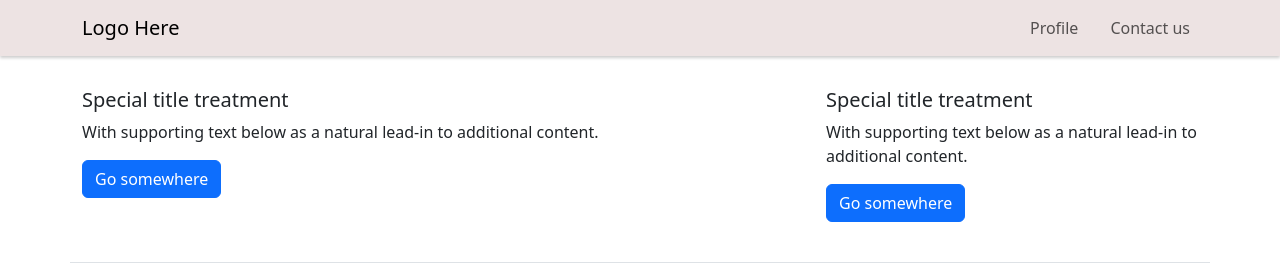
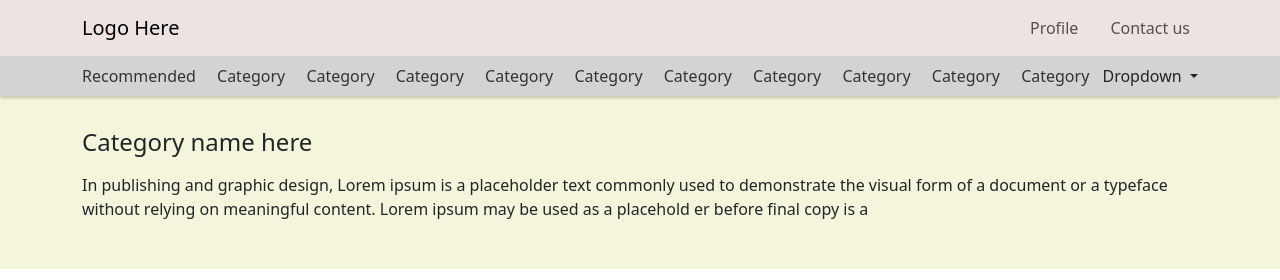
Before and after one commit to ajaygupta74/ecommerce, a Django app: page / in a window 1280 px wide. Shown: the top 280 px of the page. Run offline with Django 3.2, Linux system fonts and the light colour scheme.

Commit message:
second commit

```diff
--- a/project2/settings.py
+++ b/project2/settings.py
@@ -146,3 +146,9 @@ CKEDITOR_CONFIGS = {
         'toolbar': 'Basic',
     },
 }
+
+AUTHENTICATION_BACKENDS = [
+    'users.backends.EmailAuthentication',
+    'users.backends.PhoneAuthentication',
+]
+AUTH_USER_MODEL = 'users.User'
--- /dev/null
+++ b/static/css/style.css
@@ -0,0 +1,26 @@
+.navbar-toggler-icon {
+    background-color: #333;
+    width: 25px;
+    height: 3px;
+}
+
+@media (max-width: 991.98px) {
+    .navbar-toggler {
+        border: none;
+        background-color: transparent;
+    }
+}
+#category_list{
+    box-shadow: 0px 2px 3px rgba(0, 0, 0, 0.2);
+    background-color: lightgray;
+}
+.category_item_link {
+    color: #303438;
+    text-decoration: none;
+}
+.category_item_link:hover{
+    color: blue;
+}
+.category_list_item {
+    list-style: none;
+}
--- a/templates/base.html
+++ b/templates/base.html
@@ -13,12 +13,21 @@
     <title>{% block title %}Title here{% endblock title %}</title>
     {% block static_files %}
     <link href="https://cdn.jsdelivr.net/npm/bootstrap@5.3.0/dist/css/bootstrap.min.css" rel="stylesheet">
+	<link rel="stylesheet" href="{% static 'css/style.css' %}">
     {% endblock static_files %}
 </head>
 
 <body>
 {% block header_content %}
 {% include 'navbar.html' %}
+<div id="banner_content" class="container-expand-lg mt-0" style="background-color: beige;">
+	<div class="container py-3">
+		<h4 class="my-3">Category name here</h4>
+		<p class="pb-3">In publishing and graphic design, Lorem ipsum is a placeholder text commonly used to demonstrate the visual form
+			of a document or a typeface without relying on meaningful content. Lorem ipsum may be used as a placehold
+			er before final copy is a</p>
+	</div>
+</div>
 {% endblock header_content %}
 
 {% block main_content %}
--- a/templates/home.html
+++ b/templates/home.html
@@ -1,107 +1,126 @@
 {% extends 'base.html' %}
 
 {% block main_content %}
-<style>
-.product_list_item:hover{
-    cursor: pointer;
-}
-</style>
-
-
-{% block banner %}
-
-<div class="row container-lg mx-auto my-3 pb-4  border-bottom">
-  <div class="col-sm-8 p-0">
-    <div class="card border-0">
-      <div class="card-body px-0">
-        <h5 class="card-title">Special title treatment</h5>
-        <p class="card-text">With supporting text below as a natural lead-in to additional content.</p>
-        <a href="#" class="btn btn-primary">Go somewhere</a>
-      </div>
-    </div>
-  </div>
-  <div class="col-sm-4 p-0 d-none d-md-block">
-    <div class="card border-0">
-      <div class="card-body px-0">
-        <h5 class="card-title">Special title treatment</h5>
-        <p class="card-text">With supporting text below as a natural lead-in to additional content.</p>
-        <a href="#" class="btn btn-primary">Go somewhere</a>
-      </div>
-    </div>
-  </div>
-</div>
-{% endblock banner %}
-
-<div class="card text-center border-0">
-  <div class="card-body">
-    <h5 class="card-title">Special title treatment</h5>
-    <p class="card-text">With supporting text below as a natural lead-in to additional content.</p>
-  </div>
-</div>
-
-
-<div class="container-lg mt-3">
-    <div class="row">
-      <div class="col-md-3">
-        <!-- Left Menu 1 -->
-        <div class="bg-light" style="border-right: 1px solid #ede3e3">
-            <h6 class="mb-3">Available Catrgories</h6>
-            <button class="btn btn-outline m-1" style="border: 1px solid #ede3e3;">Testing 133 esting 133esting 133</button>
-            <button class="btn btn-outline m-1" style="border: 1px solid #ede3e3;">Testing 133</button>
-            <button class="btn btn-outline m-1" style="border: 1px solid #ede3e3;">Testing 133</button>
-            <button class="btn btn-outline m-1" style="border: 1px solid #ede3e3;">Testing 133</button>
-            <button class="btn btn-outline m-1" style="border: 1px solid #ede3e3;">Testing 133</button>
-            <button class="btn btn-outline m-1" style="border: 1px solid #ede3e3;">Testing 133</button>
+<section class="section-padding-home pt-0">
+  <div class="container my-5">
+    <div class="row justify-content-between">
+      <!-- for loop for product list -->
+        <div class="col-sm-6 card mb-3 px-0" style="max-width: 400px;">
+          <div class="row g-0">
+            <div class="col-md-4">
+              <img src="https://encrypted-tbn0.gstatic.com/images?q=tbn:ANd9GcTim3lLOH1YXW2qgM9-4bgCv_J52nl3a4bIJw&usqp=CAU" class="img-fluid rounded-start" alt="...">
+            </div>
+            <div class="col-md-8">
+              <div class="card-body">
+                <h5 class="card-title">Product title</h5>
+                <p class="card-text">This is a wider card with supporting text below as a natu</p>
+                <p class="card-text mb-0">Starting From - Rs.300 <del>Rs.500</del></p>
+                <p class="card-text"><small class="text-muted">Total Purchased - 23903</small></p>
+              </div>
+            </div>
+          </div>
         </div>
-      </div>
-
-        <div class="col-md-9">
-            <h6 class="mb-3">Provided Services</h6>
-            <div class="row justify-content-between">
-                <div class="card col-lg-3 p-0 mb-5 mx-1 product_list_item border-0 text-center" style="width: 18rem">
-                    <img width="100px" src="https://cdn.cp.adobe.io/content/2/rendition/2e009293-611c-49ae-abaa-fab4e152bb33/artwork/47e419a1-3a08-4b38-b76a-6ae7fdd979d9/version/0/format/jpg/dimension/width/size/400" class="card-img-top" alt="...">
-                    <div class="card-body">
-                        <p class="card-text fs-4">Title Here<br><span class="fs-5">Rs.400 <del>Rs.500</del><br>8734 Reviews</span></p>
-                    </div>
-                </div>
-                <div class="card col-lg-3 p-0 mb-5 mx-1 product_list_item border-0 text-center" style="width: 18rem">
-                    <img width="100px" src="https://cdn.cp.adobe.io/content/2/rendition/2e009293-611c-49ae-abaa-fab4e152bb33/artwork/47e419a1-3a08-4b38-b76a-6ae7fdd979d9/version/0/format/jpg/dimension/width/size/400" class="card-img-top" alt="...">
-                    <div class="card-body">
-                        <p class="card-text fs-4">Title Here<br><span class="fs-5">Rs.400 <del>Rs.500</del><br>8734 Reviews</span></p>
-                    </div>
-                </div>
-                <div class="card col-lg-3 p-0 mb-5 mx-1 product_list_item border-0 text-center" style="width: 18rem">
-                    <img width="100px" src="https://cdn.cp.adobe.io/content/2/rendition/2e009293-611c-49ae-abaa-fab4e152bb33/artwork/47e419a1-3a08-4b38-b76a-6ae7fdd979d9/version/0/format/jpg/dimension/width/size/400" class="card-img-top" alt="...">
-                    <div class="card-body">
-                        <p class="card-text fs-4">Title Here<br><span class="fs-5">Rs.400 <del>Rs.500</del><br>8734 Reviews</span></p>
-                    </div>
-                </div>
-                <div class="card col-lg-3 p-0 mb-5 mx-1 product_list_item border-0 text-center" style="width: 18rem">
-                    <img width="100px" src="https://cdn.cp.adobe.io/content/2/rendition/2e009293-611c-49ae-abaa-fab4e152bb33/artwork/47e419a1-3a08-4b38-b76a-6ae7fdd979d9/version/0/format/jpg/dimension/width/size/400" class="card-img-top" alt="...">
-                    <div class="card-body">
-                        <p class="card-text fs-4">Title Here<br><span class="fs-5">Rs.400 <del>Rs.500</del><br>8734 Reviews</span></p>
-                    </div>
-                </div>
-                <div class="card col-lg-3 p-0 mb-5 mx-1 product_list_item border-0 text-center" style="width: 18rem">
-                    <img width="100px" src="https://cdn.cp.adobe.io/content/2/rendition/2e009293-611c-49ae-abaa-fab4e152bb33/artwork/47e419a1-3a08-4b38-b76a-6ae7fdd979d9/version/0/format/jpg/dimension/width/size/400" class="card-img-top" alt="...">
-                    <div class="card-body">
-                        <p class="card-text fs-4">Title Here<br><span class="fs-5">Rs.400 <del>Rs.500</del><br>8734 Reviews</span></p>
-                    </div>
-                </div>
-                <div class="card col-lg-3 p-0 mb-5 mx-1 product_list_item border-0 text-center" style="width: 18rem">
-                    <img width="100px" src="https://cdn.cp.adobe.io/content/2/rendition/2e009293-611c-49ae-abaa-fab4e152bb33/artwork/47e419a1-3a08-4b38-b76a-6ae7fdd979d9/version/0/format/jpg/dimension/width/size/400" class="card-img-top" alt="...">
-                    <div class="card-body">
-                        <p class="card-text fs-4">Title Here<br><span class="fs-5">Rs.400 <del>Rs.500</del><br>8734 Reviews</span></p>
-                    </div>
-                </div>
-
-
+        <div class="col-sm-6 card mb-3 px-0" style="max-width: 400px;">
+          <div class="row g-0">
+            <div class="col-md-4">
+              <img src="https://encrypted-tbn0.gstatic.com/images?q=tbn:ANd9GcTim3lLOH1YXW2qgM9-4bgCv_J52nl3a4bIJw&usqp=CAU" class="img-fluid rounded-start" alt="...">
             </div>
+            <div class="col-md-8">
+              <div class="card-body">
+                <h5 class="card-title">Product title</h5>
+                <p class="card-text">This is a wider card with supporting text below as a natu</p>
+                <p class="card-text mb-0">Starting From - Rs.300 <del>Rs.500</del></p>
+                <p class="card-text"><small class="text-muted">Total Purchased - 23903</small></p>
+              </div>
+            </div>
+          </div>
         </div>
+        <div class="col-sm-6 card mb-3 px-0" style="max-width: 400px;">
+          <div class="row g-0">
+            <div class="col-md-4">
+              <img src="https://encrypted-tbn0.gstatic.com/images?q=tbn:ANd9GcTim3lLOH1YXW2qgM9-4bgCv_J52nl3a4bIJw&usqp=CAU" class="img-fluid rounded-start" alt="...">
+            </div>
+            <div class="col-md-8">
+              <div class="card-body">
+                <h5 class="card-title">Product title</h5>
+                <p class="card-text">This is a wider card with supporting text below as a natu</p>
+                <p class="card-text mb-0">Starting From - Rs.300 <del>Rs.500</del></p>
+                <p class="card-text"><small class="text-muted">Total Purchased - 23903</small></p>
+              </div>
+            </div>
+          </div>
+        </div>
+        <div class="col-sm-6 card mb-3 px-0" style="max-width: 400px;">
+          <div class="row g-0">
+            <div class="col-md-4">
+              <img src="https://encrypted-tbn0.gstatic.com/images?q=tbn:ANd9GcTim3lLOH1YXW2qgM9-4bgCv_J52nl3a4bIJw&usqp=CAU" class="img-fluid rounded-start" alt="...">
+            </div>
+            <div class="col-md-8">
+              <div class="card-body">
+                <h5 class="card-title">Product title</h5>
+                <p class="card-text">This is a wider card with supporting text below as a natu</p>
+                <p class="card-text mb-0">Starting From - Rs.300 <del>Rs.500</del></p>
+                <p class="card-text"><small class="text-muted">Total Purchased - 23903</small></p>
+              </div>
+            </div>
+          </div>
+        </div>
+        <div class="col-sm-6 card mb-3 px-0" style="max-width: 400px;">
+          <div class="row g-0">
+            <div class="col-md-4">
+              <img src="https://encrypted-tbn0.gstatic.com/images?q=tbn:ANd9GcTim3lLOH1YXW2qgM9-4bgCv_J52nl3a4bIJw&usqp=CAU" class="img-fluid rounded-start" alt="...">
+            </div>
+            <div class="col-md-8">
+              <div class="card-body">
+                <h5 class="card-title">Product title</h5>
+                <p class="card-text">This is a wider card with supporting text below as a natu</p>
+                <p class="card-text mb-0">Starting From - Rs.300 <del>Rs.500</del></p>
+                <p class="card-text"><small class="text-muted">Total Purchased - 23903</small></p>
+              </div>
+            </div>
+          </div>
+        </div>
+      <!-- end for here-->
     </div>
   </div>
 
-
-
-
+    {% comment %} {% if page_list.paginator.num_pages > 1 %}
+    <div class="row">
+        <div class="col-md-12">
+            <ul class="pagination">
+                <li class="prev">
+                    {% if page_list.has_previous %}
+                        <a  href="?page={{ page_list.previous_page_number }}">
+                        {% else %}
+                            <a href="#">
+                            {% endif %}
+                            <i class="fa fa-angle-double-left" aria-hidden="true"></i> Prev</a>
+                    </li>
+                    {% if page_list.has_previous %}
+                        <li>
+                            <a href="?page={{ page_list.previous_page_number }}">{{ page_list.previous_page_number }}</a>
+                        </li>
+                    {% endif %}
+                    <li>
+                        <a href="?page={{ page_list.number }}" class="active">{{ page_list.number }}</a>
+                    </li>
+                    {% if page_list.has_next %}
+                        <li>
+                            <a class="nextpageclass" >{{ page_list.next_page_number }}</a>
+                        </li>
+                    {% endif %}
+                    <li class="next">
+                        {% if page_list.has_next %}
+                            <a class="nextpageclass" >
+                            {% else %}
+                                <a class="nextpageclass" href="#">
+                                {% endif %}
+                            Next <i class="fa fa-angle-double-right" aria-hidden="true"></i></a>
+                        </li>
+                    </ul>
+                </div>
+            </div>
+        </div>
+    {% endif %} {% endcomment %}
+</section>
 {% endblock main_content %}
--- a/templates/navbar.html
+++ b/templates/navbar.html
@@ -1,37 +1,42 @@
-<style>
-    /* Custom styling for the three lines icon */
-    .navbar-toggler-icon {
-      background-color: #333;
-      width: 25px;
-      height: 3px;
-    }
 
-    /* Styling for the button container on smaller screens */
-    @media (max-width: 991.98px) {
-      .navbar-toggler {
-        border: none;
-        background-color: transparent;
-      }
-    }
-  </style>
-
-<nav class="navbar navbar-expand-lg navbar-light" style="box-shadow: 0px 2px 3px rgba(0, 0, 0, 0.2); background-color: #ede3e3;">
+<nav class="navbar navbar-expand-lg navbar-light" style="background-color: #ede3e3;">
   <div class="container">
     <button class="navbar-toggler order-first" type="button" data-bs-toggle="collapse" data-bs-target="#navbarNav" aria-controls="navbarNav" aria-expanded="false" aria-label="Toggle navigation">
       <span class="navbar-toggler-icon"></span>
     </button>
-    <a class="navbar-brand mx-auto" href="#">
-      Logo Here
-    </a>
+    <a class="navbar-brand mx-auto" href="#">Logo Here</a>
     <div class="collapse navbar-collapse justify-content-end" id="navbarNav">
       <ul class="navbar-nav">
-        <li class="nav-item me-2">
-          <a class="nav-link" href="#">Profile</a>
-        </li>
-        <li class="nav-item ms-2">
-          <a class="nav-link" href="#">Contact us</a>
-        </li>
+        <li class="nav-item me-2"><a class="nav-link" href="#">Profile</a></li>
+        <li class="nav-item ms-2"><a class="nav-link" href="#">Contact us</a></li>
       </ul>
     </div>
   </div>
 </nav>
+
+<ul class="navbar navbar-expand-lg navbar-light mb-0" id="category_list">
+  <div class="container">
+    <li class="category_list_item me-2"><a class="category_item_link" href="#">Recommended</a></li>
+    <!-- for loop here for category list -->
+      <li class="category_list_item mx-2"><a class="category_item_link" href="#">Category</a></li>
+      <li class="category_list_item mx-2"><a class="category_item_link" href="#">Category</a></li>
+      <li class="category_list_item mx-2"><a class="category_item_link" href="#">Category</a></li>
+      <li class="category_list_item mx-2"><a class="category_item_link" href="#">Category</a></li>
+      <li class="category_list_item mx-2"><a class="category_item_link" href="#">Category</a></li>
+      <li class="category_list_item mx-2"><a class="category_item_link" href="#">Category</a></li>
+      <li class="category_list_item mx-2"><a class="category_item_link" href="#">Category</a></li>
+      <li class="category_list_item mx-2"><a class="category_item_link" href="#">Category</a></li>
+      <li class="category_list_item mx-2"><a class="category_item_link" href="#">Category</a></li>
+      <li class="category_list_item mx-2"><a class="category_item_link" href="#">Category</a></li>
+    <!-- For loop end here for category list -->
+    <li class="nav-item dropdown category_list_item">
+      <a class="nav-link dropdown-toggle" href="#" id="navbarDropdown" role="button" data-bs-toggle="dropdown" aria-expanded="false">
+        Dropdown
+      </a>
+      <ul class="dropdown-menu" aria-labelledby="navbarDropdown">
+        <li><a class="category_item_link dropdown-item" href="#">Action</a></li>
+        <li><a class="category_item_link dropdown-item" href="#">Another action</a></li>
+      </ul>
+    </li>
+  </div>
+</ul>
--- a/users/admin.py
+++ b/users/admin.py
@@ -4,7 +4,12 @@ from users.models import User
 
 
 class CustomUserAdmin(UserAdmin):
+    model = User
     search_fields = ['email', 'phone_number']
+    ordering = ('-date_joined', )
+    list_per_page = 25
+    list_display = [
+        'email', 'phone_number', 'first_name', 'last_name', 'gender']
 
 
 admin.site.register(User, CustomUserAdmin)
```
Also changed, not shown: users/backends.py (added, +37 -0 lines), users/models.py (+42 -3 lines), README.md, payments/migrations/0001_initial.py (added), payments/migrations/0002_order_user.py (added), services/migrations/0001_initial.py, users/migrations/0001_initial.py (added).
